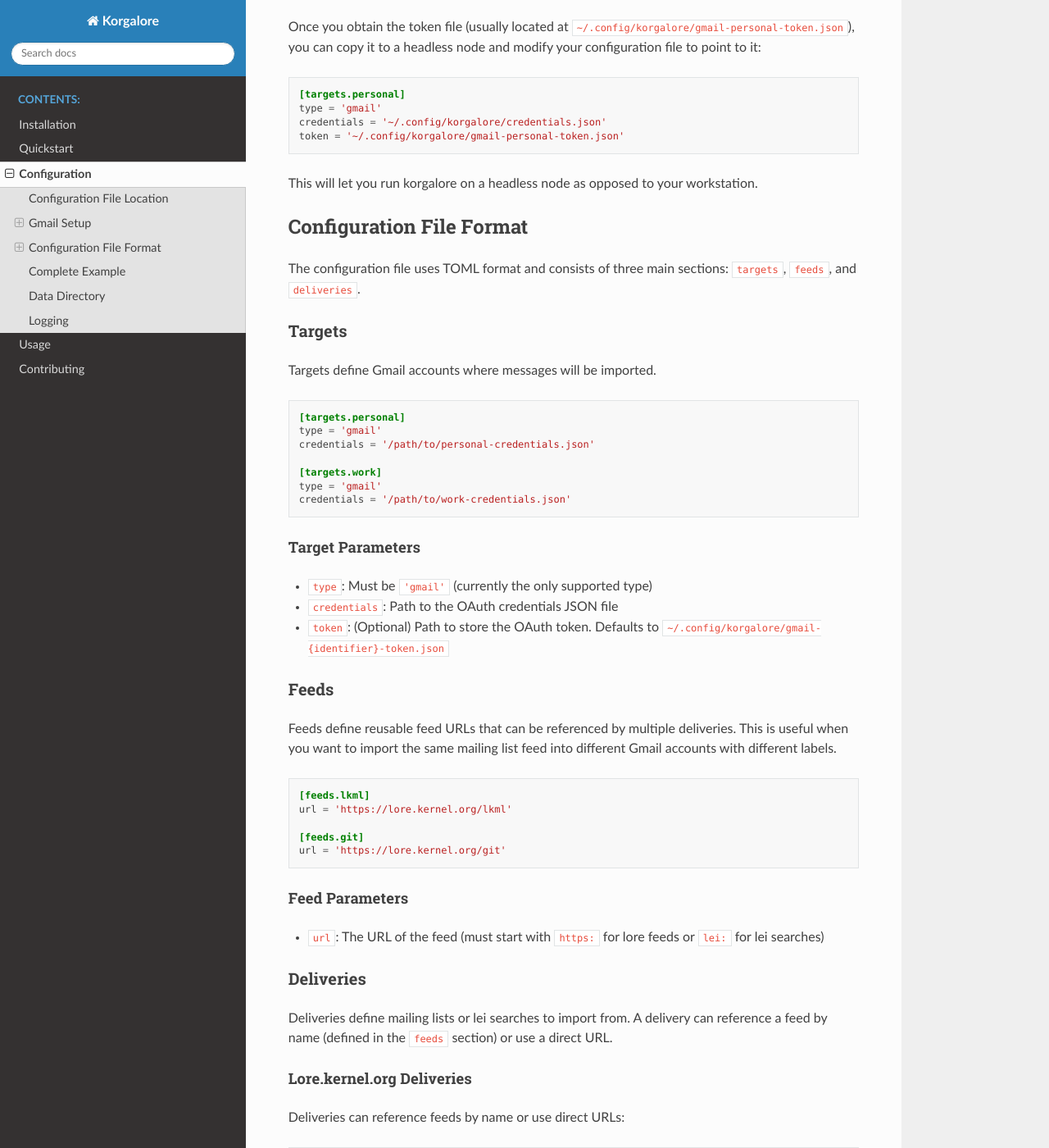
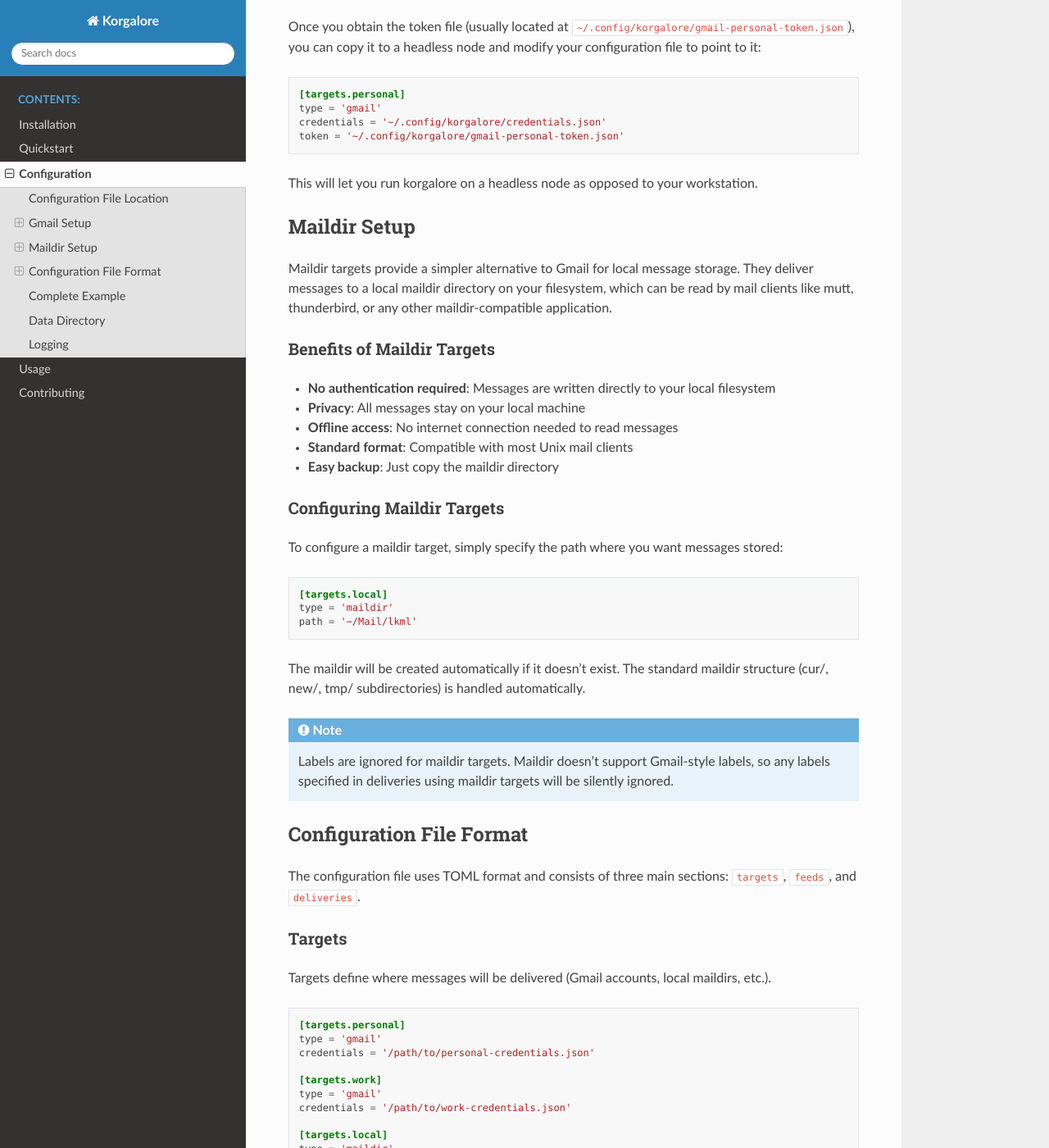
Before and after one commit to mricon/korgalore, a Sphinx documentation site: the page built from docs/configuration.rst, in a window 1280 px wide and 1400 px high, scrolled down 1231 px. Shown: the whole window at 82% size. Built offline with Sphinx 7.4.7 and the Read the Docs theme 3.1.0, drawn with Linux system fonts in a browser that asks for light colours; some of the changed text lies outside the part shown.

Commit message:
Add maildir delivery target support
Implement local maildir delivery as a new target type alongside Gmail.
This enables users to deliver messages to local maildir folders for
offline storage, archiving, or use with mail clients like mutt.

The implementation uses Python's standard library mailbox.Maildir module
for proper atomic delivery and automatic maildir structure creation.
Labels are ignored for maildir targets as they are a Gmail-specific
feature. Authentication is not required for local filesystem targets.

Key changes:
- Added MaildirService class using mailbox.Maildir
- Updated get_target() to support 'maildir' type
- Modified auth command to skip targets that don't require authentication
- Updated labels command to check for label support via hasattr()
- Added configuration examples and documentation

Suggested-by: Rob Herring <robh@kernel.org>
Signed-off-by: Konstantin Ryabitsev <konstantin@linuxfoundation.org>
Assisted-by: claude-sonnet-4-5-20250929

```diff
--- a/docs/configuration.rst
+++ b/docs/configuration.rst
@@ -2,9 +2,9 @@
 Configuration
 =============
 
-Korgalore uses a TOML configuration file to define targets (e.g. Gmail accounts)
-feeds (mailing lists or lei searches), and deliveries (which feed goes to which
-target).
+Korgalore uses a TOML configuration file to define targets (Gmail accounts, local
+maildirs, etc.), feeds (mailing lists or lei searches), and deliveries (which feed
+goes to which target).
 
 Configuration File Location
 ===========================
@@ -71,6 +71,42 @@ headless node and modify your configuration file to point to it:
 This will let you run korgalore on a headless node as opposed to your
 workstation.
 
+Maildir Setup
+=============
+
+Maildir targets provide a simpler alternative to Gmail for local message storage.
+They deliver messages to a local maildir directory on your filesystem, which can
+be read by mail clients like mutt, thunderbird, or any other maildir-compatible
+application.
+
+Benefits of Maildir Targets
+----------------------------
+
+* **No authentication required**: Messages are written directly to your local filesystem
+* **Privacy**: All messages stay on your local machine
+* **Offline access**: No internet connection needed to read messages
+* **Standard format**: Compatible with most Unix mail clients
+* **Easy backup**: Just copy the maildir directory
+
+Configuring Maildir Targets
+----------------------------
+
+To configure a maildir target, simply specify the path where you want messages stored:
+
+.. code-block:: toml
+
+   [targets.local]
+   type = 'maildir'
+   path = '~/Mail/lkml'
+
+The maildir will be created automatically if it doesn't exist. The standard maildir
+structure (cur/, new/, tmp/ subdirectories) is handled automatically.
+
+.. note::
+   Labels are ignored for maildir targets. Maildir doesn't support Gmail-style
+   labels, so any labels specified in deliveries using maildir targets will be
+   silently ignored.
+
 Configuration File Format
 =========================
 
@@ -80,7 +116,7 @@ The configuration file uses TOML format and consists of three main sections:
 Targets
 -------
 
-Targets define Gmail accounts where messages will be imported.
+Targets define where messages will be delivered (Gmail accounts, local maildirs, etc.).
 
 .. code-block:: toml
 
@@ -92,13 +128,23 @@ Targets define Gmail accounts where messages will be imported.
    type = 'gmail'
    credentials = '/path/to/work-credentials.json'
 
-Target Parameters
-~~~~~~~~~~~~~~~~~
+   [targets.local]
+   type = 'maildir'
+   path = '~/Mail/lkml'
 
-* ``type``: Must be ``'gmail'`` (currently the only supported type)
+Gmail Target Parameters
+~~~~~~~~~~~~~~~~~~~~~~~~
+
+* ``type``: Must be ``'gmail'``
 * ``credentials``: Path to the OAuth credentials JSON file
 * ``token``: (Optional) Path to store the OAuth token. Defaults to
   ``~/.config/korgalore/gmail-{identifier}-token.json``
+
+Maildir Target Parameters
+~~~~~~~~~~~~~~~~~~~~~~~~~~
+
+* ``type``: Must be ``'maildir'``
+* ``path``: Path to the maildir directory (will be created if it doesn't exist)
 
 Feeds
 -----
@@ -179,22 +225,25 @@ Delivery Parameters
 ~~~~~~~~~~~~~~~~~~~
 
 * ``feed``: Name of a feed defined in the ``feeds`` section, or a direct URL of a lore.kernel.org archive or lei search path (prefixed with ``lei:``)
-* ``target``: Identifier of the target Gmail account (must match a target name)
-* ``labels``: List of Gmail labels to apply to imported messages
+* ``target``: Identifier of the target (must match a target name defined in the ``targets`` section)
+* ``labels``: List of labels to apply to imported messages (Gmail only; ignored for maildir targets)
 
 Gmail Labels
 ------------
 
+.. note::
+   This section only applies to Gmail targets. Maildir targets ignore labels.
+
 Labels must exist in your Gmail account before importing messages,
 korgalore will not create them for you. You can list existing labels in
-your target account by using::
+your Gmail target by using::
 
     kgl labels [targetname]
 
 Complete Example
 ================
 
-Here's a complete configuration file example:
+Here's a complete configuration file example showing both Gmail and maildir targets:
 
 .. code-block:: toml
 
@@ -207,6 +256,10 @@ Here's a complete configuration file example:
    [targets.work]
    type = 'gmail'
    credentials = '~/.config/korgalore/work-credentials.json'
+
+   [targets.archive]
+   type = 'maildir'
+   path = '~/Mail/archive'
 
    ### Feeds ###
 
@@ -226,15 +279,21 @@ Here's a complete configuration file example:
    target = 'work'
    labels = ['Lists/LKML']
 
-   [sources.linux-doc]
+   [deliveries.linux-doc]
    feed = 'linux-doc'  # References the feed defined above
    target = 'work'
    labels = ['Lists/Docs']
 
-   [sources.git]
+   [deliveries.git]
    feed = 'git'  # References the feed defined above
    target = 'personal'
    labels = ['INBOX', 'UNREAD']
+
+   # Deliver the same feed to both Gmail and local maildir
+   [deliveries.lkml-archive]
+   feed = 'lkml'  # Same feed as above!
+   target = 'archive'  # Maildir target
+   labels = []  # Ignored for maildir targets
 
    # Using a direct URL without a feed definition
    # [deliveries.example-direct]
```
Also changed, not shown: docs/usage.rst (+18 -10 lines), korgalore-example.toml (+16 -0 lines), 2 other files.
